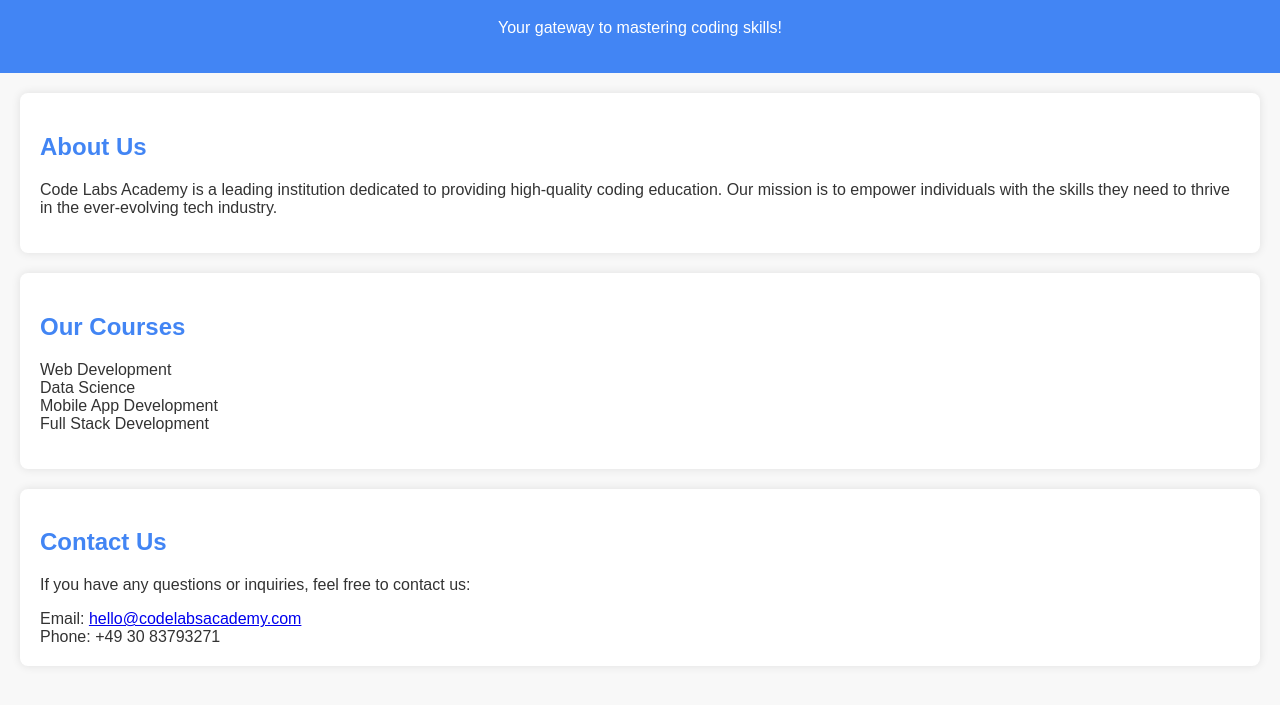
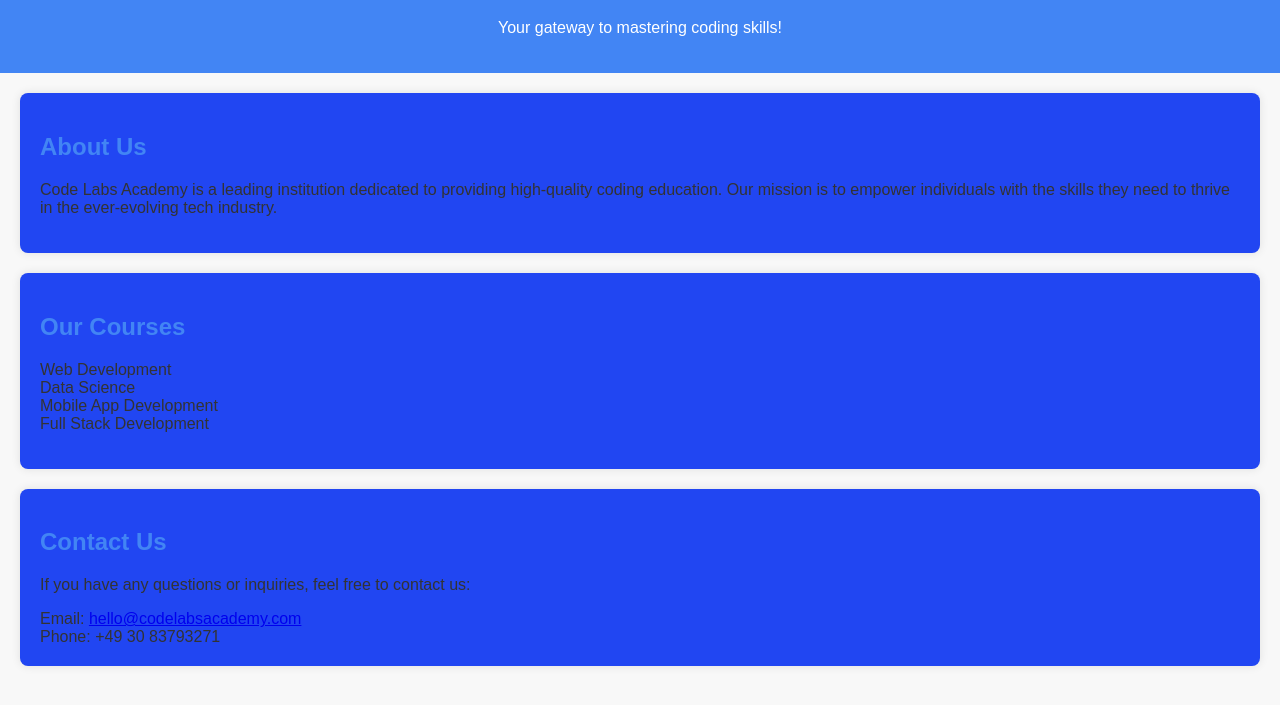
Before and after one commit to BenG-ctrl/test3, a plain HTML site: page index.html in a window 1280 px wide. Shown: the part 81-786 px from the top of the page. Drawn offline with Linux system fonts and the light colour scheme.

Commit message:
Hintergrundfarbe geänder

```diff
--- a/style.css
+++ b/style.css
@@ -18,7 +18,7 @@
 .contact {
     margin: 20px;
     padding: 20px;
-    background-color: #fff;
+    background-color: #2146f2;
     border-radius: 8px;
     box-shadow: 0 0 10px rgba(0, 0, 0, 0.1);
 }
```
